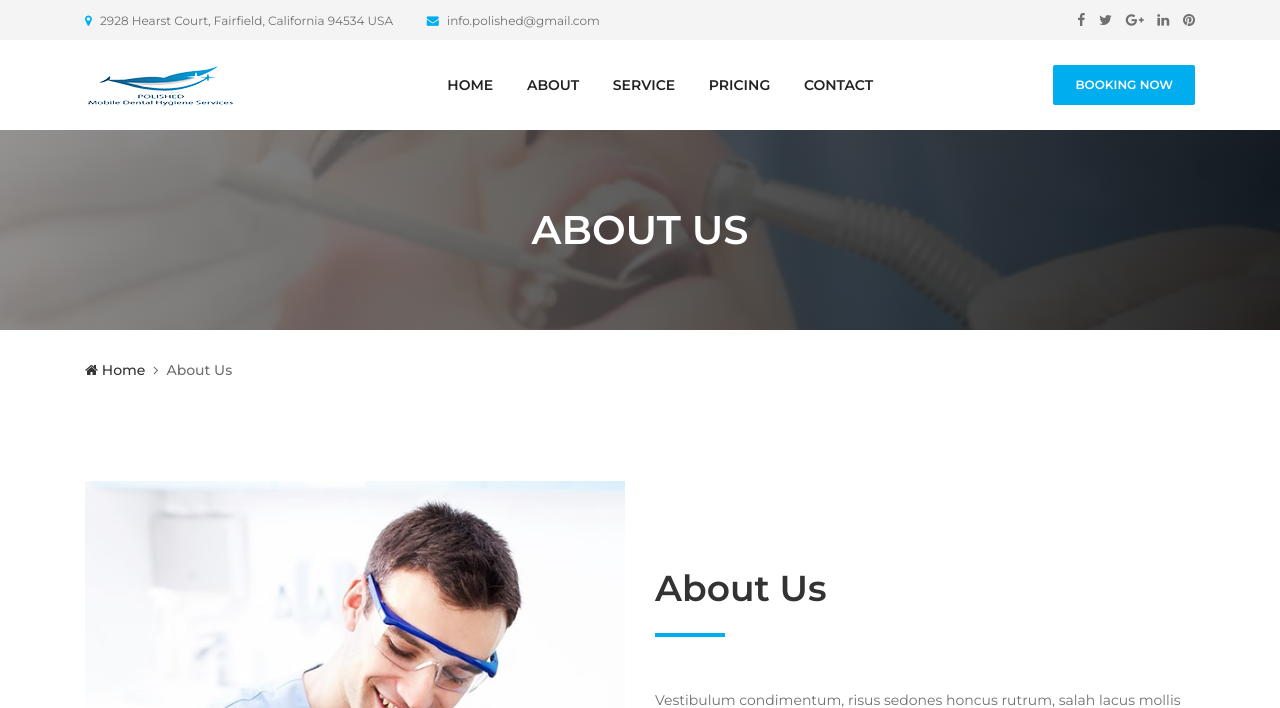
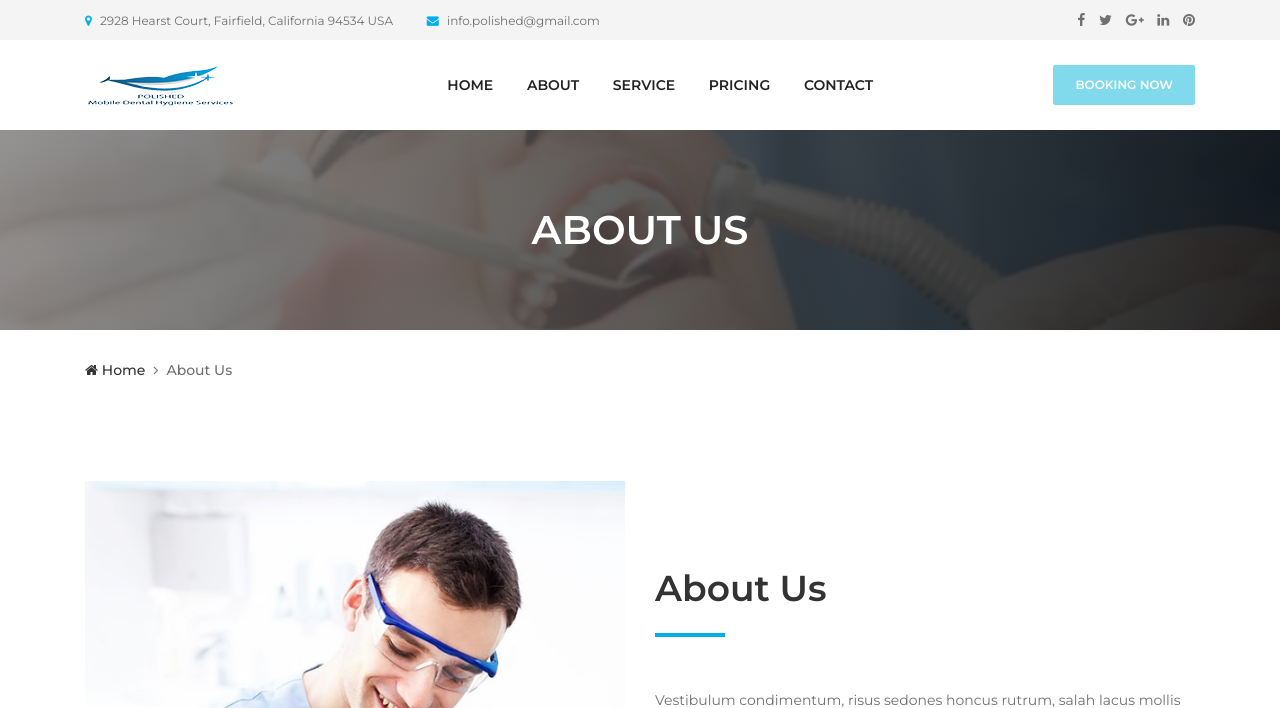
Before and after one commit to bjlamphiear/PolishedDjango, a Django app: page /about.html in a window 1280 px wide. Shown: the top 708 px of the page. Run offline with Django 4.2, Linux system fonts and the light colour scheme; some libraries are stand-ins or nearby versions.

Commit message:
new button colors

```diff
--- a/static/website/css/style.css
+++ b/static/website/css/style.css
@@ -405,11 +405,11 @@ ul {
   text-transform: uppercase;
   color: #ffffff;
   border-radius: 2px;
-  background-color: #00aeef;
+  background-color: #80daeb;
   -webkit-transition: all 500ms;
   -o-transition: all 500ms;
   transition: all 500ms;
-  border: 2px solid #00aeef; }
+  border: 2px solid #80daeb; }
   @media only screen and (max-width: 767px) {
     .dento-btn {
       min-width: 120px;
@@ -421,10 +421,10 @@ ul {
   .dento-btn.active, .dento-btn:focus, .dento-btn:hover {
     box-shadow: none;
     background-color: transparent;
-    color: #00aeef; }
+    color: #80daeb; }
   .dento-btn.btn-2:focus, .dento-btn.btn-2:hover {
     background-color: #ffffff;
-    color: #00aeef; }
+    color: #80daeb; }
   .dento-btn.booking-btn {
     color: #ffffff !important;
     font-weight: 600;
@@ -436,7 +436,7 @@ ul {
       font-size: 12px;
       font-weight: 600;
       background-color: #ffffff;
-      color: #00aeef !important; }
+      color: #80daeb !important; }
 
 .header-area {
   position: relative;
```
